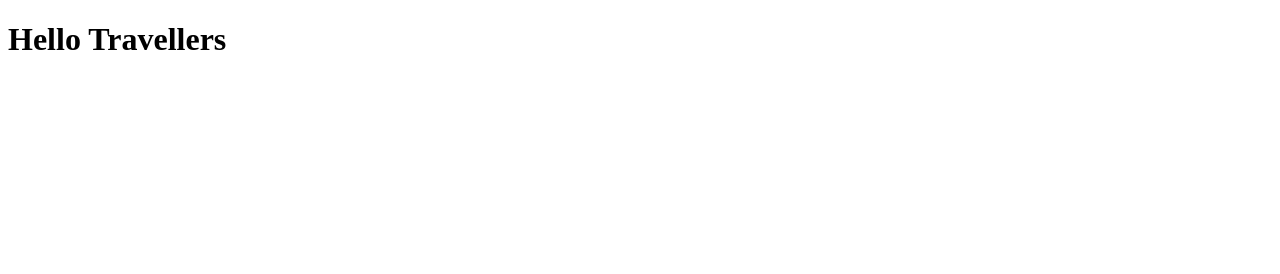
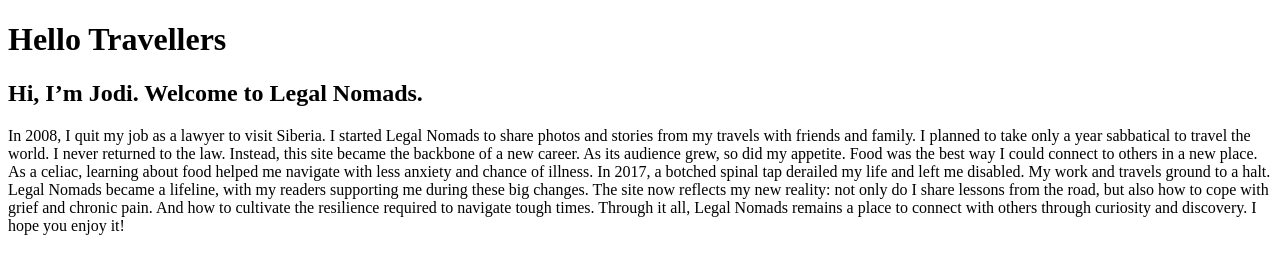
Before and after one commit to naimur-rahman123/demo, a plain HTML site: page index.html in a window 1280 px wide. Drawn offline with Linux system fonts and the light colour scheme.

Commit message:
update home

```diff
--- a/index.html
+++ b/index.html
@@ -8,5 +8,23 @@
   </head>
   <body>
     <h1>Hello Travellers</h1>
+    <h2>Hi, I’m Jodi. Welcome to Legal Nomads.</h2>
+
+    <p>
+      In 2008, I quit my job as a lawyer to visit Siberia. I started Legal
+      Nomads to share photos and stories from my travels with friends and
+      family. I planned to take only a year sabbatical to travel the world. I
+      never returned to the law. Instead, this site became the backbone of a new
+      career. As its audience grew, so did my appetite. Food was the best way I
+      could connect to others in a new place. As a celiac, learning about food
+      helped me navigate with less anxiety and chance of illness. In 2017, a
+      botched spinal tap derailed my life and left me disabled. My work and
+      travels ground to a halt. Legal Nomads became a lifeline, with my readers
+      supporting me during these big changes. The site now reflects my new
+      reality: not only do I share lessons from the road, but also how to cope
+      with grief and chronic pain. And how to cultivate the resilience required
+      to navigate tough times. Through it all, Legal Nomads remains a place to
+      connect with others through curiosity and discovery. I hope you enjoy it!
+    </p>
   </body>
 </html>
```
